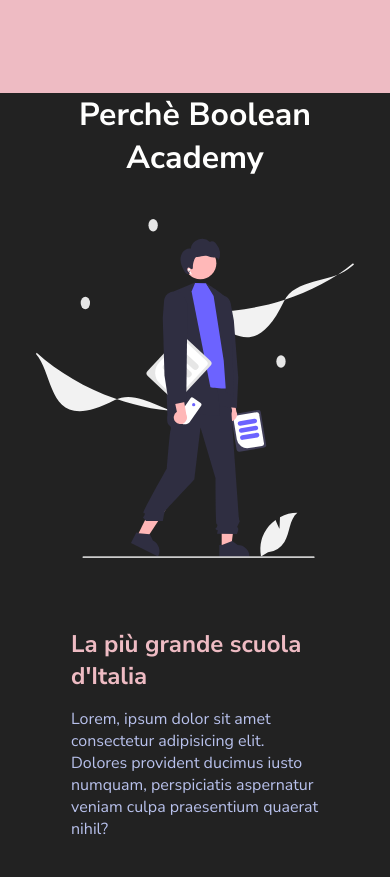
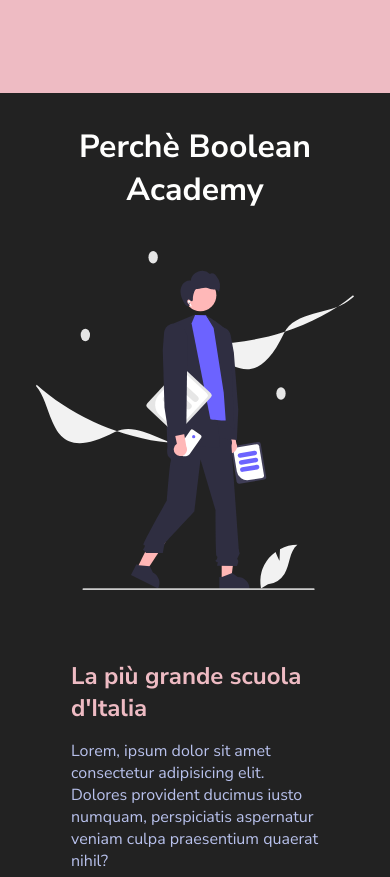
Before and after one commit to DanieleCascio-dev/html-css-resp-wannabe, a plain HTML site: page index.html in a window 390 px wide. Shown: the part 2375-3252 px from the top of the page. Drawn offline with Linux system fonts and the light colour scheme.

Commit message:
fix: mobile query h2

```diff
--- a/css/wannabe.css
+++ b/css/wannabe.css
@@ -25,6 +25,10 @@
     margin-bottom: 3rem;
   }
 
+  .why-us h2 {
+    padding-top: 2rem;
+  }
+
   .why-us .col-left {
     width: 100%;
     margin-bottom: 4rem;
```
